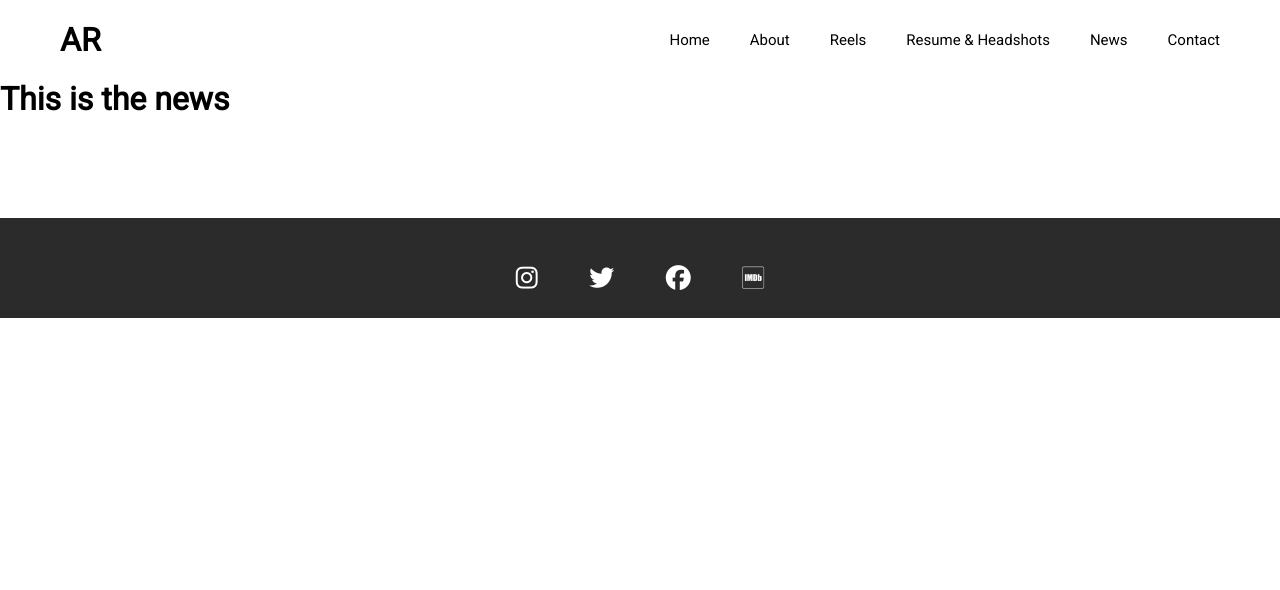
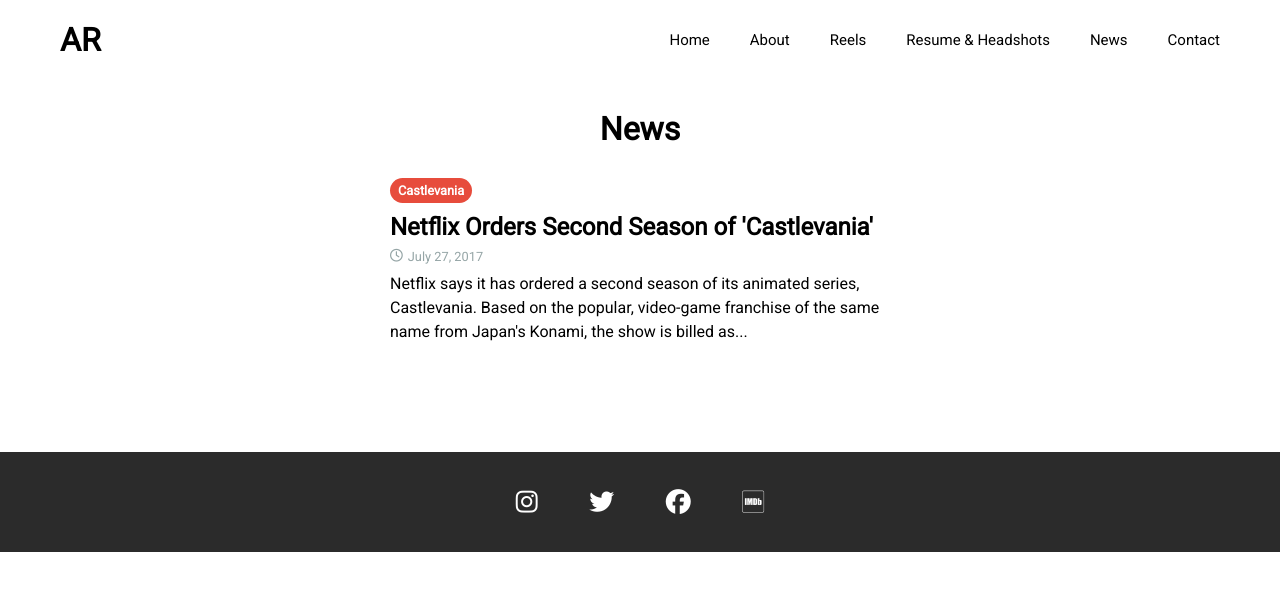
Before and after one commit to cambaughn/reynoso, a React (Create React App) app: page /news in a window 1280 px wide. Shown: the top 590 px of the page. Built offline with nearby package versions, Linux system fonts and the light colour scheme.

Commit message:
Add news components and style

```diff
--- a/src/components/Contact/Contact.js
+++ b/src/components/Contact/Contact.js
@@ -60,6 +60,7 @@
   // AGENTS --------------------------
 
   voiceOverWrapper: {
+    marginTop: 30,
     marginBottom: 30,
     textAlign: 'center',
   },
--- a/src/components/News/News.js
+++ b/src/components/News/News.js
@@ -6,11 +6,21 @@
 import React, { Component } from 'react';
 import { Link } from 'react-router-dom';
 
+import NewsItem from './NewsItem';
 
 const News = () => {
   return (
     <div style={styles.container}>
-      <h1>This is the news</h1>
+      <h1 style={styles.header}>News</h1>
+
+      <div style={styles.list}>
+        <NewsItem
+          tag={'Castlevania'}
+          headline={'Netflix Orders Second Season of \'Castlevania\''}
+          text={'Netflix says it has ordered a second season of its animated series, Castlevania. Based on the popular, video-game franchise of the same name from Japan\'s Konami, the show is billed as...'}
+          date={'July 27, 2017'}
+        />
+      </div>
     </div>
   )
 }
@@ -20,7 +30,23 @@
   // --------------------- CONTAINER
 
   container: {
+    display: 'flex',
+    flexDirection: 'column',
+    justifyContent: 'flex-start',
+    alignItems: 'center',
+  },
 
+  // --------------------- NEWS
+
+  header: {
+    marginTop: 30,
+    marginBottom: 30,
+
+    // borderBottom: '1px solid black',
+  },
+
+  list: {
+    width: 500,
   },
 }
 
--- /dev/null
+++ b/src/components/News/NewsItem.js
@@ -0,0 +1,68 @@
+
+/*eslint no-use-before-define: "off"*/
+/*eslint no-unused-vars: "off"*/
+/*eslint-env es6*/
+
+import React, { Component } from 'react';
+import { Link } from 'react-router-dom';
+
+import NewsTag from './NewsTag';
+import NewsLink from './NewsLink';
+import colors from '../../util/colors';
+
+const NewsItem = ({ tag, headline, text, date }) => {
+  return (
+    <div style={styles.container}>
+      <NewsTag tag={tag} backgroundColor={colors.red} />
+      <NewsLink
+        headline={'Netflix Orders Second Season of \'Castlevania\''}
+        color={colors.red} to={'https://www.tvinsider.com/311968/netflix-orders-second-season-of-castlevania/'}
+      />
+      <div style={styles.dateWrapper}>
+        <i className="fa fa-clock-o" aria-hidden="true" style={styles.clock}></i>
+        <p style={styles.date}>{date}</p>
+      </div>
+
+      <p style={styles.text}>{text}</p>
+
+    </div>
+  )
+}
+
+
+const styles = {
+  // --------------------- CONTAINER
+
+  container: {
+    width: '100%',
+  },
+
+  // --------------------- TEXT
+
+  text: {
+    marginBottom: 8,
+    lineHeight: '150%',
+  },
+
+  dateWrapper: {
+    display: 'flex',
+    flexDirection: 'row',
+    justifyContent: 'flex-start',
+    alignItems: 'center',
+
+    color: colors.darkGrey,
+    fontSize: '0.8em',
+
+    marginBottom: 8,
+  },
+
+  clock: {
+    marginRight: 5,
+  },
+
+  date: {
+  },
+
+}
+
+export default NewsItem;
--- /dev/null
+++ b/src/components/News/NewsLink.js
@@ -0,0 +1,68 @@
+
+/*eslint no-use-before-define: "off"*/
+/*eslint no-unused-vars: "off"*/
+/*eslint-env es6*/
+
+import React, { Component } from 'react';
+
+
+class NewsLink extends Component {
+  constructor(props) {
+    super(props);
+
+    this.state = {
+      hover: false,
+    }
+
+    this.toggleHover = this.toggleHover.bind(this);
+  }
+
+  toggleHover() {
+    this.setState({ hover: !this.state.hover });
+  }
+
+  render() {
+    return (
+      <span style={styles.container}>
+        <a
+          href={this.props.to}
+          target='_blank'
+          rel='noopener noreferrer'
+          style={styles.link}
+          onMouseEnter={this.toggleHover}
+          onMouseLeave={this.toggleHover}
+        >
+          <h3
+            style={this.state.hover ? {...styles.headline, color: this.props.color} : styles.headline}>
+            {this.props.headline}
+          </h3>
+        </a>
+      </span>
+    )
+  }
+}
+
+const styles = {
+  // CONTAINER ---------------------
+
+  container: {
+
+  },
+
+  // LINK --------------------------
+
+  link: {
+    textDecoration: 'none',
+  },
+
+  headline: {
+    marginBottom: 8,
+
+    color: 'black',
+    fontWeight: 'bold',
+    fontSize: '1.5em',
+  },
+
+}
+
+export default NewsLink;
--- /dev/null
+++ b/src/components/News/NewsTag.js
@@ -0,0 +1,52 @@
+
+/*eslint no-use-before-define: "off"*/
+/*eslint no-unused-vars: "off"*/
+/*eslint-env es6*/
+
+import React, { Component } from 'react';
+import { Link } from 'react-router-dom';
+
+import colors from '../../util/colors';
+
+const NewsTag = ({ tag, backgroundColor }) => {
+  return (
+    <div style={styles.container}>
+      <div style={{...styles.tagWrapper, backgroundColor}}>
+        <h5 style={styles.text}>{tag}</h5>
+      </div>
+    </div>
+  )
+}
+
+
+const styles = {
+  // --------------------- CONTAINER
+
+  container: {
+    display: 'inline-block',
+    marginBottom: 10,
+  },
+
+  // --------------------- TAG
+
+  tagWrapper: {
+    paddingTop: 5,
+    paddingBottom: 5,
+    paddingLeft: 8,
+    paddingRight: 8,
+
+    borderRadius: 15,
+
+    display: 'flex',
+    justifyContent: 'center',
+    alignItems: 'center',
+  },
+
+  text: {
+    color: 'white',
+    fontSize: '0.8em',
+  },
+
+}
+
+export default NewsTag;
--- a/src/components/SocialLinks/SocialLinks.js
+++ b/src/components/SocialLinks/SocialLinks.js
@@ -11,7 +11,9 @@
     return (
       <div style={{...styles.container, ...this.props.linkGroupStyle}}>
 
-        <h2 style={styles.linkHeader}>{this.props.headerText}</h2>
+        { this.props.headerText &&
+          <h2 style={styles.linkHeader}>{this.props.headerText}</h2>
+        }
 
         <div style={styles.linkWrapper}>
           <a href='https://www.instagram.com/alereyn0s0/' target='_blank' rel='noopener noreferrer' style={{...styles.link, ...this.props.linkStyle}}>
--- a/src/util/colors.js
+++ b/src/util/colors.js
@@ -6,6 +6,7 @@
   lightGrey: '#ecf0f1',
   midGrey: '#bdc3c7',
   warmGrey: '#F4F4F4',
+  darkGrey: '#95a5a6',
   blue: '#3498db',
   red: '#e74c3c',
   green: '#2ecc71',
```
